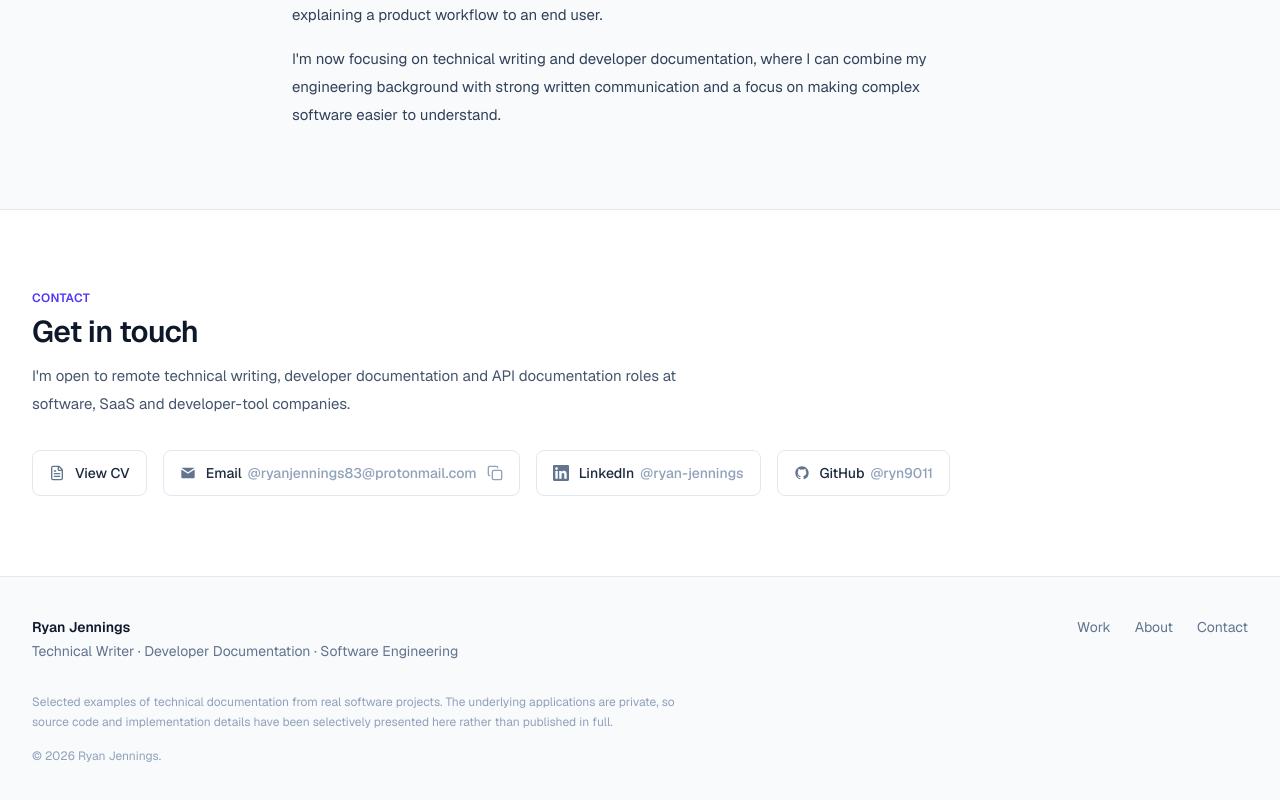
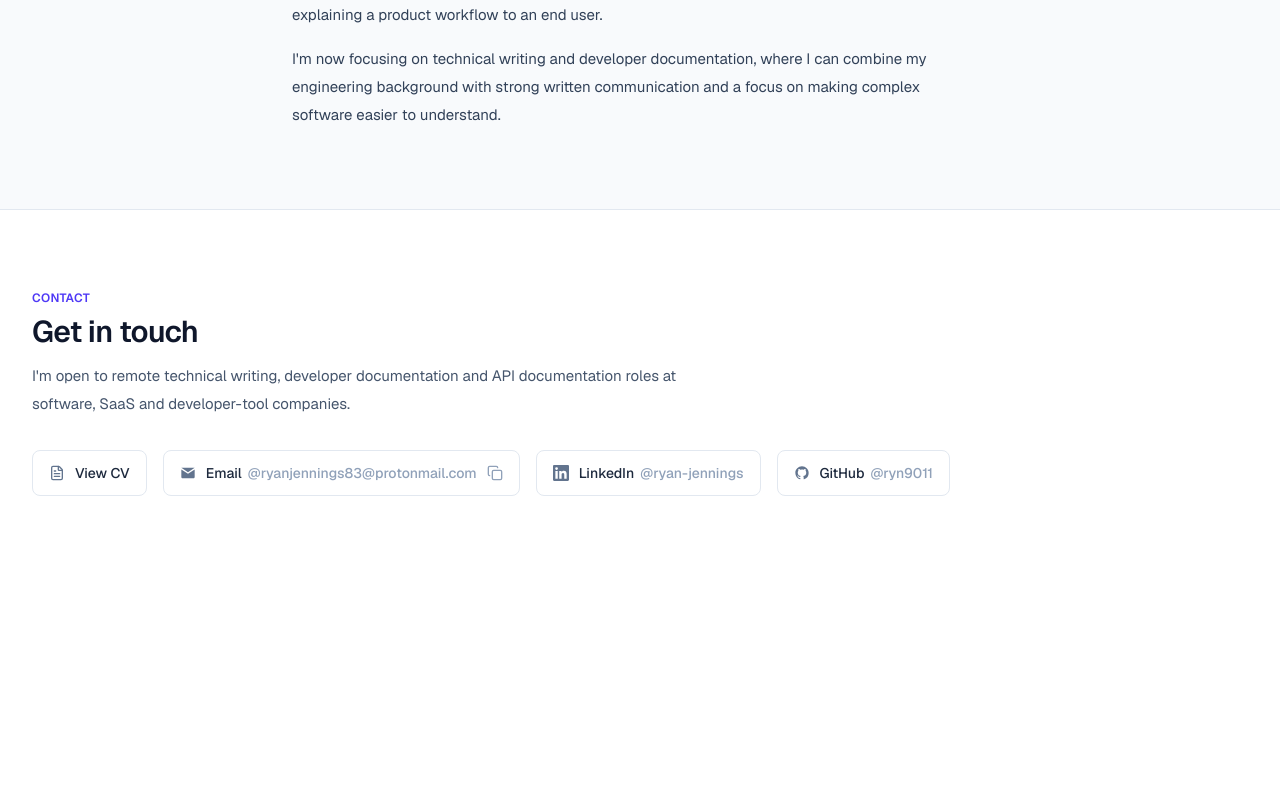
Before and after one commit to Ryn9011/technical-writing-portfolio, a Next.js app: page / in a window 1280 px wide. Shown: the part 3475-4275 px from the top of the page. After the commit the page ends 4051 px from the top, so only its background shows below. Built offline with nearby package versions, Linux system fonts and the light colour scheme.

Commit message:
REmoved footer

```diff
--- a/app/layout.tsx
+++ b/app/layout.tsx
@@ -32,7 +32,7 @@ export default function RootLayout({ children }: LayoutProps<"/">) {
       <body className="flex min-h-full flex-col bg-white text-slate-900">
         <SiteHeader />
         <main className="flex-1">{children}</main>
-        <SiteFooter />
+        {/* <SiteFooter /> */}
       </body>
     </html>
   );
```
